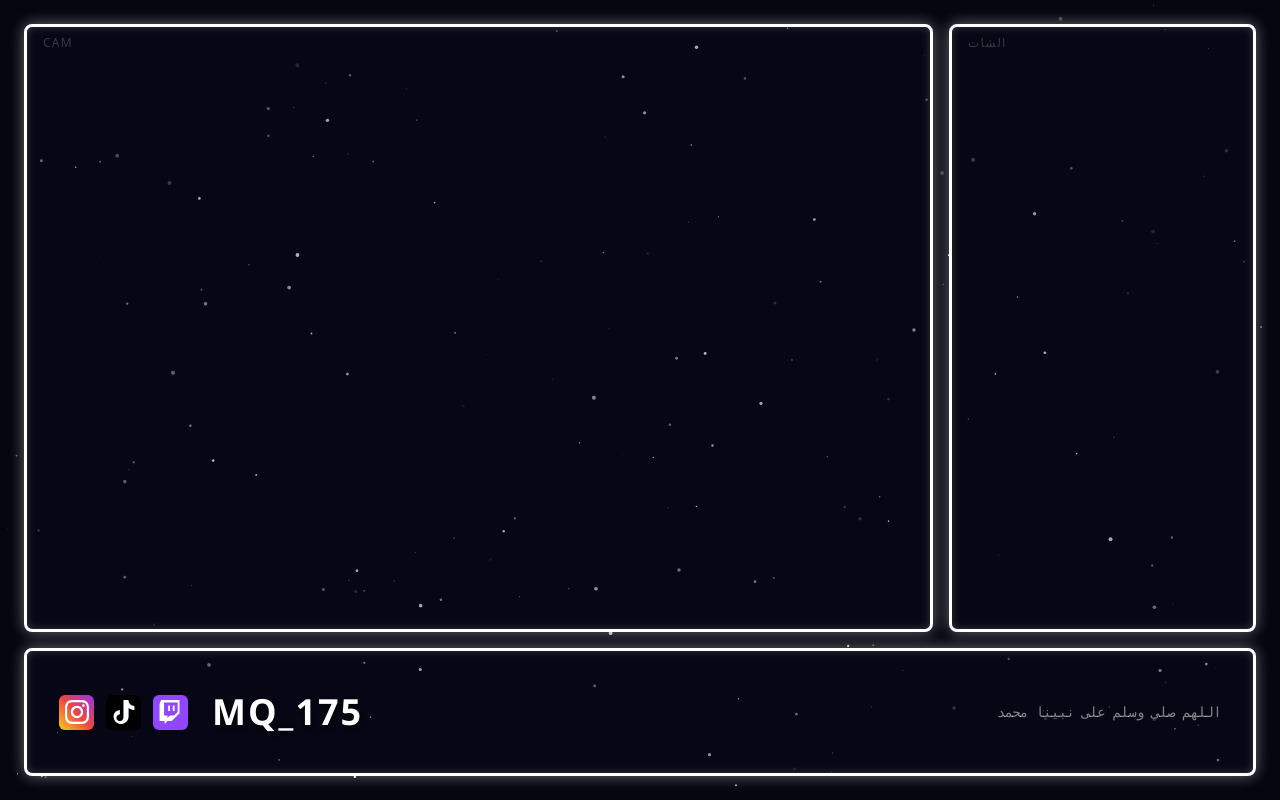
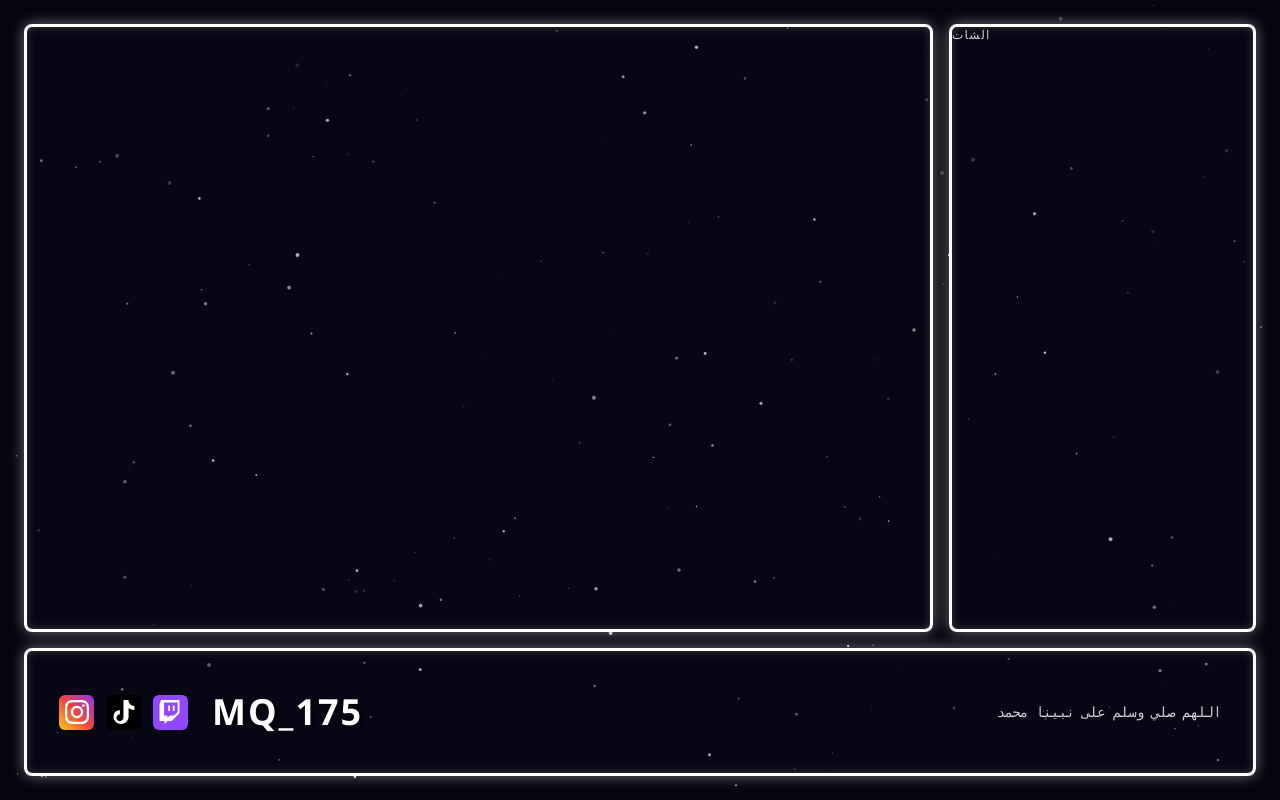
Before and after one commit to majedQQ/majedqq.github.io, a plain HTML site: page index.html in a window 1280 px wide. Drawn offline with nearby package versions, Linux system fonts and the light colour scheme.

Commit message:
Update text styles in index.html

```diff
--- a/index.html
+++ b/index.html
@@ -58,12 +58,12 @@
         <div class="flex flex-1 gap-4">
             <!-- إطار اللعبة الرئيسي -->
             <div class="flex-[3] white-border relative">
-                <div class="absolute top-2 left-4 text-white/20 text-xs uppercase tracking-widest">cam</div>
+                <div class="absolute top-2 left-4 text-white/20 text-xs uppercase tracking-widest"></div>
             </div>
 
             <!-- إطار الكاميرا أو الشات الجانبي -->
             <div class="flex-1 white-border relative">
-                <div class="absolute top-2 left-4 text-white/20 text-xs uppercase tracking-widest">الشات</div>
+                <div class="absolute center text-white/80 text-xs uppercase tracking-widest">الشات</div>
             </div>
         </div>
 
@@ -86,7 +86,7 @@
                 </div>
                 <div class="name-text text-4xl">MQ_175</div>
             </div>
-            <div class="text-white/50 text-sm font-mono tracking-tighter">اللهم صلي وسلم على نبينا محمد</div>
+            <div class="text-white/80 text-sm font-mono tracking-tighter">اللهم صلي وسلم على نبينا محمد</div>
         </div>
     </div>
 
```
